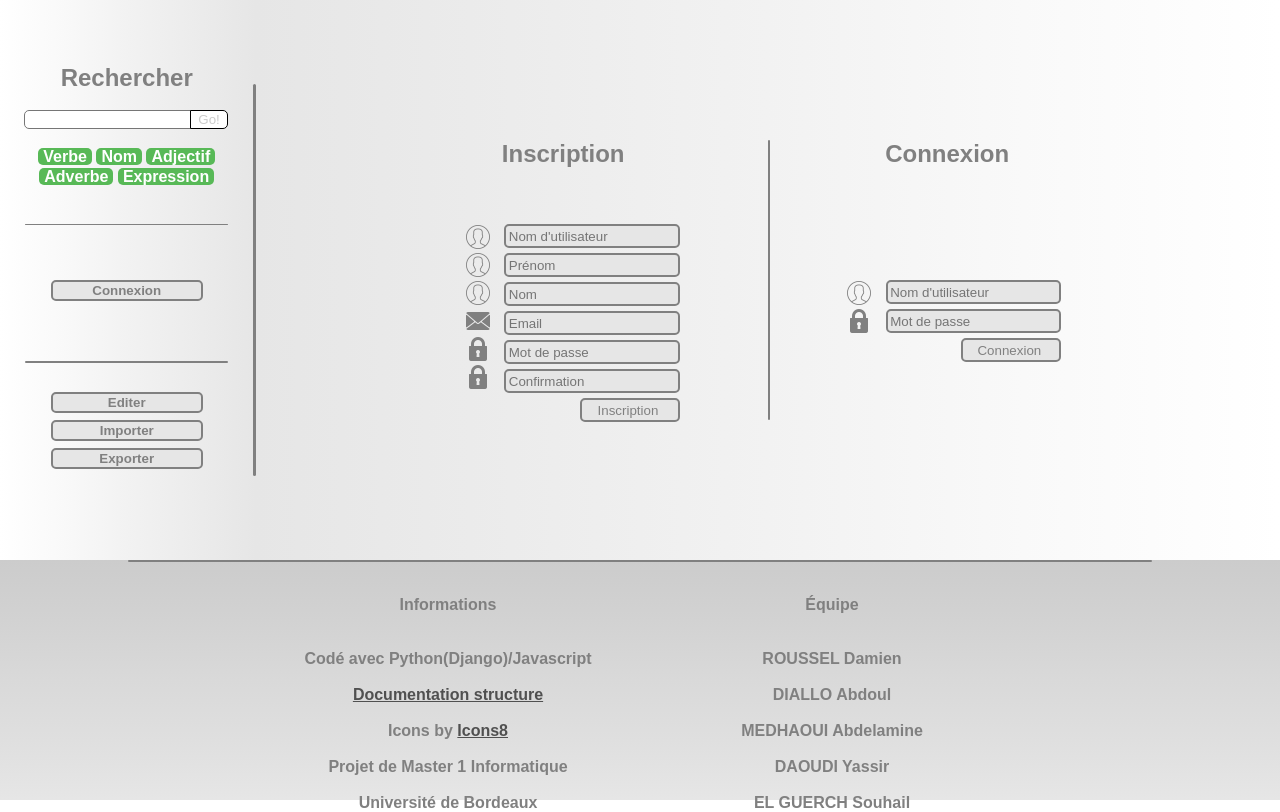
After one commit to abdelamine06/Lexique_clicodorme, a Django app: page /connexion in a window 1280 px wide. The commit adds this page. Run offline with Django 3.2, Linux system fonts and the light colour scheme.

Commit message:
interface v1

```diff
--- a/src/clicodrome/clicodrome/urls.py
+++ b/src/clicodrome/clicodrome/urls.py
@@ -15,11 +15,16 @@ Including another URLconf
 """
 from django.contrib import admin
 from django.urls import path
-from main import views
+from main import views,auth
 
 urlpatterns = [
     path('admin/', admin.site.urls),
     path('',views.home),
+    path('inscription',auth.inscription),
+    path('connexion',auth.connexion),
+    path('deconnexion',auth.deconnexion),
+    path('editProfile',auth.editProfile),
+    path('deleteProfile',auth.deleteProfile),
     path('recherche',views.tmp),
     path('recherche/<str:recherche>',views.recherche),
     path('exportResultat',views.exportResultat),
--- /dev/null
+++ b/src/clicodrome/main/static/css/connexion.css
@@ -0,0 +1,171 @@
+div#inscription{
+  position: absolute;
+  color: #E6E6E6;
+  text-align: center;
+  margin: 0%;
+  height: 100%;
+  width: 50%;
+  top: 0%;
+  left: 0%;
+}
+
+span#inscription{
+  color: #808080;
+  font-weight: bold;
+  font-size: 150%;
+  position: absolute;
+  width: 50%;
+  top: 25%;
+  left: 35%;
+}
+
+div#inscription form{
+  position: absolute;
+  height: 50%;
+  width: 70%;
+  top: 40%;
+  left: 20%;
+}
+
+div#inscription .error{
+  color: #DB524C;
+}
+
+div#imgInscription{
+  position: relative;
+  display: block;
+  float: left;
+  height: 100%;
+  width: 24px;
+  top: 0%;
+  left: 30%;
+}
+
+div#imgInscription img{
+  margin-bottom: 4px;
+  width: 24px;
+  height: 24px;
+}
+div#imgInscription img#username{
+  margin-top: 5%;
+}
+
+div#formInscription{
+  position: relative;
+  display: block;
+  float: left;
+  height: 100%;
+  width: 70%;
+  top: 0%;
+  left: 20%;
+}
+
+div#formInscription input{
+  position: relative;
+  color: #808080;
+  background: #E6E6E6;
+  border-color: #808080;
+  border-radius: 5px;
+  border-style: solid;
+  margin-right: 10%;
+  margin-bottom: 5px;
+  padding-left: 1%;
+  height: 24px;
+  float: right;
+  width: 70%;
+}
+
+div#formInscription input[type="submit"]{
+  width: 40%;
+}
+
+div#ligne5{
+  position: absolute;
+  height: 50%;
+  width: 2px;
+  top: 25%;
+  left: 50%;
+}
+
+div#connect{
+  position: absolute;
+  color: #E6E6E6;
+  height: 100%;
+  width: 50%;
+  top: 0%;
+  left: 50%;
+}
+
+span#connect{
+  color: #808080;
+  font-weight: bold;
+  font-size: 150%;
+  position: absolute;
+  width: 50%;
+  top: 25%;
+  left: 10%;
+}
+
+div#connect form{
+  position: absolute;
+  width: 70%;
+  top: 50%;
+  left: 5%;
+}
+
+div#connect .error{
+  color: #DB524C;
+}
+
+div#imgConnexion{
+  position: relative;
+  display: block;
+  float: left;
+  height: 100%;
+  width: 24px;
+  top: 0%;
+  left: 15%;
+}
+
+div#imgConnexion img{
+  margin-bottom: 4px;
+  width: 24px;
+  height: 24px;
+}
+div#imgConnexion img#username{
+  margin-top: 5%;
+}
+
+div#formConnnexion{
+  position: relative;
+  display: block;
+  float: left;
+  height: 100%;
+  width: 70%;
+  top: 0%;
+  left: 5%;
+}
+
+div#formConnnexion input{
+  position: relative;
+  color: #808080;
+  background: #E6E6E6;
+  border-color: #808080;
+  border-radius: 5px;
+  border-style: solid;
+  margin-right: 10%;
+  margin-bottom: 5px;
+  padding-left: 1%;
+  height: 24px;
+  float: right;
+  width: 70%;
+}
+
+div#formConnnexion input:valid{
+color: #808080;
+background: #E6E6E6;
+}
+
+div#formConnnexion input[type="submit"]{
+  width: 40%;
+}
--- a/src/clicodrome/main/static/css/base.css
+++ b/src/clicodrome/main/static/css/mainBase.css
@@ -15,7 +15,7 @@ a{
 div.lineH{
   background: #808080;
   border-radius: 5px;
-  position: relative;
+  position: absolute;
   height: 1%;
   width: 80%;
   top: 0%;
@@ -131,6 +131,70 @@ div#connexion{
   left: 0%;
 }
 
+button#connexion{
+  background: #E6E6E6;
+  color: #808080;
+  border-color: #808080;
+  font-weight: bold;
+  cursor: pointer;
+  border-style: solid;
+  border-radius: 5px;
+  position: absolute;
+  width: 60%;
+  top: 40%;
+  left: 20%;
+}
+
+button#editProfile{
+  background: #E6E6E6;
+  color: #808080;
+  border-color: #808080;
+  font-weight: bold;
+  cursor: pointer;
+  border-style: solid;
+  border-radius: 5px;
+  position: absolute;
+  width: 60%;
+  top: 50%;
+  left: 20%;
+}
+
+button#deconnexion{
+  background: #E6E6E6;
+  color: #808080;
+  border-color: #808080;
+  font-weight: bold;
+  cursor: pointer;
+  border-style: solid;
+  border-radius: 5px;
+  position: absolute;
+  width: 60%;
+  top: 70%;
+  left: 20%;
+}
+
+img#user{
+  display: block;
+  float: left;
+  position: absolute;
+  width: 10%;
+  top: 10%;
+  left: 10%;
+}
+
+span#name{
+  color: #808080;
+  font-size: 24px;
+  text-align: center;
+  display: block;
+  float: left;
+  position: absolute;
+  width: 80%;
+  top: 10%;
+  left: 15%;
+}
+
+
 div#export{
   position: relative;
   height: 25%;
@@ -139,17 +203,49 @@ div#export{
   left: 0%;
 }
 
-div#export button{
+div#export button#edit{
   background: #E6E6E6;
   color: #808080;
   border-color: #808080;
   font-weight: bold;
   cursor: pointer;
-  position: relative;
+  position: absolute;
   border-style: solid;
   border-radius: 5px;
   height: auto;
   width: 60%;
+  top: 20%;
+  left: 20%;
+}
+
+div#export button#import{
+  background: #E6E6E6;
+  color: #808080;
+  border-color: #808080;
+  font-weight: bold;
+  cursor: pointer;
+  position: absolute;
+  border-style: solid;
+  border-radius: 5px;
+  height: auto;
+  width: 60%;
+  top: 40%;
+  left: 20%;
+}
+
+div#export button#export{
+  background: #E6E6E6;
+  color: #808080;
+  border-color: #808080;
+  font-weight: bold;
+  cursor: pointer;
+  position: absolute;
+  border-style: solid;
+  border-radius: 5px;
+  height: auto;
+  width: 60%;
+  top: 60%;
+  left: 20%;
 }
 
 div#content{
--- /dev/null
+++ b/src/clicodrome/main/templates/main/connexion.html
@@ -0,0 +1,54 @@
+{% extends "main/mainBase.html" %}
+{% block title %}
+  <title>Connexion</title>
+  <link rel="stylesheet" href="static/css/connexion.css">
+{% endblock title %}
+
+{% block content %}
+  <div id="inscription">
+    <span id="inscription">Inscription</span>
+    <form class="inscription" action="/inscription" method="post">
+      {% csrf_token %}
+      {% if errorInscription %}
+      <span class="error"="error">La confirmation du mot de passe est différente du mot de passe</span><br><br>
+      {% endif %}
+      <div id="imgInscription">
+        <img id="username" src="../../static/images/user.png" width='24' height='24'>
+        <img id="prenom" src="../../static/images/user.png" width='24' height='24'>
+        <img id="nom" src="../../static/images/user.png" width='24' height='24'>
+        <img id="email" src="../../static/images/mail.png" width='24' height='24'>
+        <img id="password" src="../../static/images/lock.png" width='24' height='24'>
+        <img id="password2" src="../../static/images/lock.png" width='24' height='24'>
+      </div>
+      <div id="formInscription">
+        <input type="text" name="username" placeholder="Nom d'utilisateur" required><br>
+        <input type="text" name="prenom" placeholder="Prénom" required><br>
+        <input type="text" name="nom" placeholder="Nom" required><br>
+        <input type="text" name="mail" placeholder="Email" required><br>
+        <input type="password" name="password" placeholder="Mot de passe" required><br>
+        <input type="password" name="password2" placeholder="Confirmation" required><br><br>
+        <input type="submit" name="inscription" value="Inscription">
+      </div>
+    </form>
+  </div>
+  <div id="ligne5" class="lineV"></div>
+
+  <div id="connect">
+    <span id="connect">Connexion</span>
+    <form class="connect" action="" method="post">
+      {% csrf_token %}
+      {% if error %}
+      <span class="error">Nom d'utilisateur ou mot de passe incorrect</span><br><br>
+      {% endif %}
+      <div id="imgConnexion">
+        <img id="username" src="../../static/images/user.png" width='24' height='24'>
+        <img id="password" src="../../static/images/lock.png" width='24' height='24'>
+      </div>
+      <div id="formConnnexion">
+        <input type="text" name="username" placeholder="Nom d'utilisateur" required><br>
+        <input type="password" name="password" placeholder="Mot de passe" required><br><br>
+        <input type="submit" name="connexion" value="Connexion">
+      </div>
+    </form>
+  </div>
+{% endblock content %}
--- a/src/clicodrome/main/templates/main/mainBase.html
+++ b/src/clicodrome/main/templates/main/mainBase.html
@@ -1,8 +1,9 @@
-<!DOCTYPE html>
 <html>
   <head>
     {% block title %}
     {% endblock title %}
+    <link type="text/css" rel="stylesheet" href="../static/css/mainBase.css">
+    <link type="text/css" rel="stylesheet" href="static/css/mainBase.css">
   </head>
 
   <body>
@@ -22,16 +23,26 @@
       </div>
       <div id="connexion">
         <div id="ligne1" class="lineH"></div>
-        {% block connexion %}
-        {% endblock connexion %}
+        {% if is_user %}
+          <img id="user" src="../../static/images/user.png" width='24' height='24'>
+          <span id="name">{{user.first_name}} {{user.last_name}}</span><br><br>
+          <button id="editProfile" type="button" onclick="location.href='/editProfile'">Mon compte</button>
+          <button id="deconnexion" type="button" onclick="location.href='/deconnexion'">Déconnexion</button>
+        {% else %}
+          <button id="connexion" type="button" onclick="location.href='/connexion'">Connexion</button>
+        {% endif %}
         <div id="ligne2" class="lineH"></div>
       </div>
       <div id="export">
-        <button type="button" name="button" action="/export">Exporter</button>
+        <button id="edit" type="button" name="button" onclick="location.href='/admin'">Editer</button>
+        <button id="import" type="button" name="button" onclick="location.href='/import'">Importer</button>
+        <button id="export" type="button" name="button" onclick="location.href='/export'">Exporter</button>
       </div>
     </div>
-    {% block content %}
-    {% endblock content %}
+    <div id="content">
+      {% block content %}
+      {% endblock content %}
+    </div>
     <div id="credit">
       <div id="ligne3" class="lineH"></div>
       <div id="infosProjet">
--- a/src/clicodrome/main/views.py
+++ b/src/clicodrome/main/views.py
@@ -1,5 +1,6 @@
 from django.http import HttpResponse
 from django.contrib.auth import authenticate,login,logout
+from django.contrib.auth.models import User,Group
 from django.contrib.auth.decorators import login_required
 from django.shortcuts import render,redirect,get_object_or_404
 from django.views.generic import View
@@ -9,9 +10,9 @@ from main.export import *
 from django.views.generic.edit import  UpdateView
 from .forms import MotForm
 
-
 def home(request):
     #transformeTous()
+    is_user=request.user.is_authenticated
     return render(request,"main/home.html",locals())
 
 def tmp(request):
@@ -40,6 +41,7 @@ def recherche(request,recherche):
             affiche+=[[r]+[formes]]
             resultat+=[r.Mot]
     request.session['resultat']=resultat
+    is_user=request.user.is_authenticated
     return render(request,"main/recherche.html",locals())
 
 def exportResultat(request):
```
Also changed, not shown: src/clicodrome/main/auth.py (added, +70 -0 lines), src/clicodrome/main/static/css/editProfile.css (added, +103 -0 lines), src/clicodrome/main/static/css/recherche.css (added, +74 -0 lines), src/clicodrome/main/templates/main/editProfile.html (added, +35 -0 lines), src/clicodrome/main/templates/main/home.html (+0 -9 lines), src/clicodrome/main/templates/main/recherche.html (+27 -11 lines), src/clicodrome/main/static/images/icons8-male-user-24.png (deleted), src/clicodrome/main/static/images/lock.png (added), src/clicodrome/main/static/images/mail.png (added), src/clicodrome/main/static/images/user.png (added), src/clicodrome/main/static/logo.jpg (deleted).
